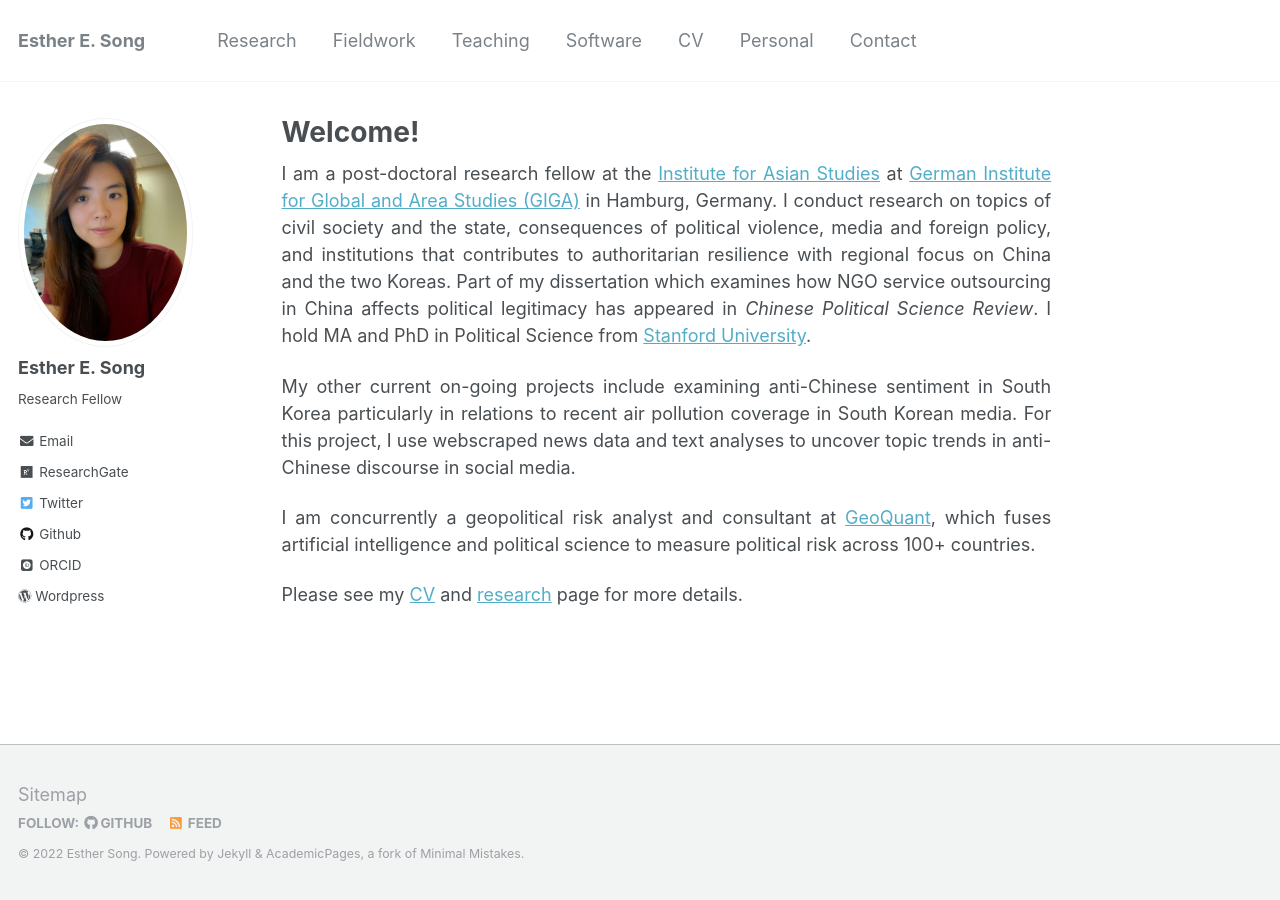
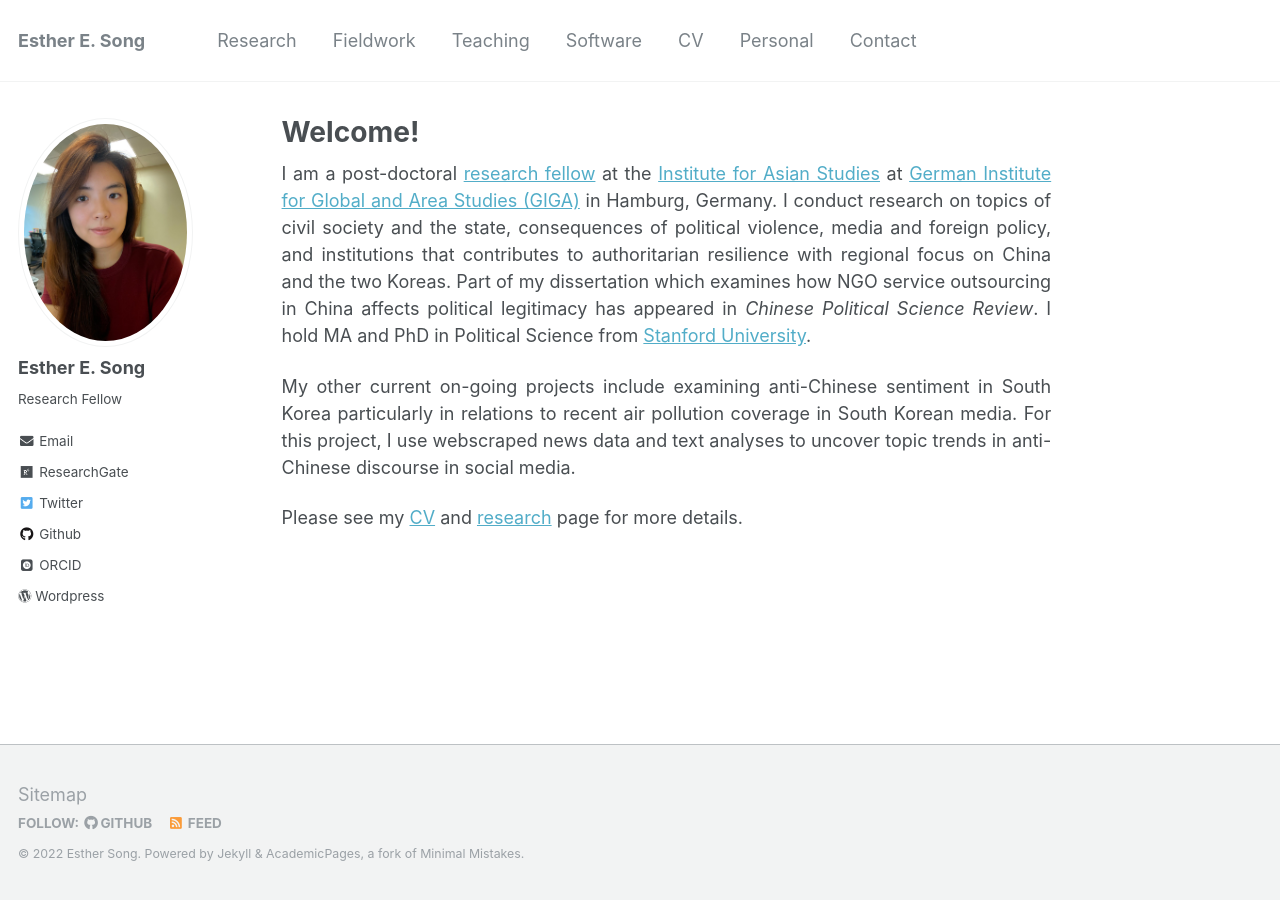
Before and after one commit to ehsong/ehsong.github.io, a Jekyll site: the page built from _pages/about.md, in a window 1280 px wide. Built offline with Jekyll 4.4.1, drawn with Linux system fonts in a browser that asks for light colours; some web fonts are replaced.

Commit message:
Update about.md

```diff
--- a/_pages/about.md
+++ b/_pages/about.md
@@ -7,10 +7,8 @@
   - /about/
   - /about.html
 ---
-I am a post-doctoral research fellow at the [Institute for Asian Studies](https://www.giga-hamburg.de/en/institutes/giga-institute-for-asian-studies/) at [German Institute for Global and Area Studies (GIGA)](https://www.giga-hamburg.de/en/) in Hamburg, Germany. I conduct research on topics of civil society and the state, consequences of political violence, media and foreign policy, and institutions that contributes to authoritarian resilience with regional focus on China and the two Koreas. Part of my dissertation which examines how NGO service outsourcing in China affects political legitimacy has appeared in *Chinese Political Science Review*. I hold MA and PhD in Political Science from [Stanford University](https://stanford.edu).
+I am a post-doctoral [research fellow](https://www.giga-hamburg.de/en/the-giga/team/song-esther) at the [Institute for Asian Studies](https://www.giga-hamburg.de/en/institutes/giga-institute-for-asian-studies/) at [German Institute for Global and Area Studies (GIGA)](https://www.giga-hamburg.de/en/) in Hamburg, Germany. I conduct research on topics of civil society and the state, consequences of political violence, media and foreign policy, and institutions that contributes to authoritarian resilience with regional focus on China and the two Koreas. Part of my dissertation which examines how NGO service outsourcing in China affects political legitimacy has appeared in *Chinese Political Science Review*. I hold MA and PhD in Political Science from [Stanford University](https://stanford.edu).
 
 My other current on-going projects include examining anti-Chinese sentiment in South Korea particularly in relations to recent air pollution coverage in South Korean media. For this project, I use webscraped news data and text analyses to uncover topic trends in anti-Chinese discourse in social media.
 
-I am concurrently a geopolitical risk analyst and consultant at [GeoQuant](https://geoquant.com/), which fuses artificial intelligence and political science to measure political risk across 100+ countries.
-
 Please see my [CV](https://drive.google.com/file/d/18NiiMCoBmBMxDBr2_sDnOtkfhWOFqh9d/view?usp=sharing) and [research](https://ehsong.github.io/research/) page for more details.
```
